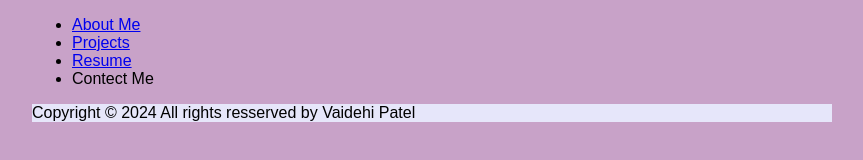
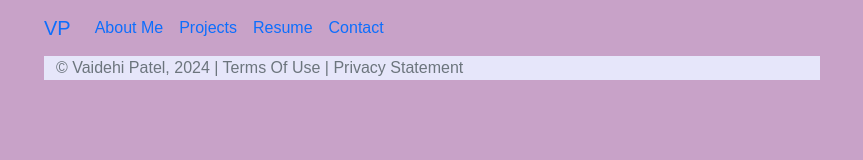
Before and after one commit to vaidehi117/p4WebProject, a plain HTML site: page main.html in a window 1280 px wide. Shown: the whole page, without its empty margins (208-1071 px from the left). Drawn offline with nearby package versions, Linux system fonts and the light colour scheme.

Commit message:
mainpage

```diff
--- a/main.html
+++ b/main.html
@@ -1,22 +1,64 @@
+<!-- Devloper: Vaidehi Patel, IS117-006, spring 2024 -->
 <!DOCTYPE html>
 <html lang="en">
+
 <head>
-    <meta charset="UTF-8" />
-    <meta name="viewport" content="width=S, initial-scale=1.0" />
-    <title>Vaidehi's Portfolio</title>
-    <link rel="stylesheet" href="styles/main.css" />
+  <meta charset="UTF-8">
+  <title>My Home page</title>
+  <!-- CSS only -->
+  <link href="https://cdn.jsdelivr.net/npm/bootstrap@5.0.2/dist/css/bootstrap.min.css" rel="stylesheet"
+    integrity="sha384-EVSTQN3/azprG1Anm3QDgpJLIm9Nao0Yz1ztcQTwFspd3yD65VohhpuuCOmLASjC" crossorigin="anonymous">
+  <link href="styles/main.css" rel="stylesheet">
+
 </head>
+
 <body>
-    <nav>
-      <ul>
-        <li><a href="#AboutMe">About Me</a></li>
-        <li><a href="#Projects">Projects</a></li>
-        <li><a href="#Resume">Resume</a></li>
-        <li><a herf="#Contect Me">Contect Me</a></li>
+  <div class="container-fluid">
+    <div class="row">
+      <nav class="navbar navbar-expand-md
+                    justify-content-start
+                    col-12 col-md-12">
+
+        <!-- Brand -->
+        <a class="navbar-brand" href="#">VP</a>
+        <!-- Responsive Button for the smaller menu -->
+        <button class="navbar-toggler" type="button" data-bs-toggle="collapse" data-bs-target="#collapsibleNavbar">
+          <span class="navbar-toggler-icon"></span>
+        </button>
+        <div class="collapse navbar-collapse" id="collapsibleNavbar">
+          <ul class="navbar-nav">
+            <!-- Links -->
+            <li class="nav-item">
+              <a class="nav-link" href="#">About Me</a>
+            </li>
+            <li class="nav-item">
+              <a class="nav-link" href="#">Projects</a>
+            </li>
+            <li class="nav-item">
+              <a class="nav-link" href="#">Resume</a>
+            </li>
+            <li class="nav-item">
+              <a class="nav-link" href="#">Contact</a>
+            </li>
           </ul>
+        </div>
       </nav>
-    <footer>
-        <div> Copyright &copy; 2024 All rights resserved by Vaidehi Patel &nbsp;</div>
+    </div>
+    <footer class="footer page-footer font-small ">
+      <div class="container">
+        <div class="row">
+          <span class="text-muted">&copy; Vaidehi Patel, 2024 | Terms Of Use | Privacy Statement</span>
+        </div>
+      </div>
     </footer>
+  </div>
+
+
+  <!-- Javascript Bundle with Popper -->
+  <script src="https://cdn.jsdelivr.net/npm/bootstrap@5.0.2/dist/js/bootstrap.bundle.min.js"
+    integrity="sha384-MrcW6ZMFYlzcLA8Nl+NtUVF0sA7MsXsP1UyJoMp4YLEuNSfAP+JcXn/tWtIaxVXM" crossorigin="anonymous">
+  </script>
+
 </body>
+
 </html>
```
Lines whose indentation alone changed are shown as unchanged.
